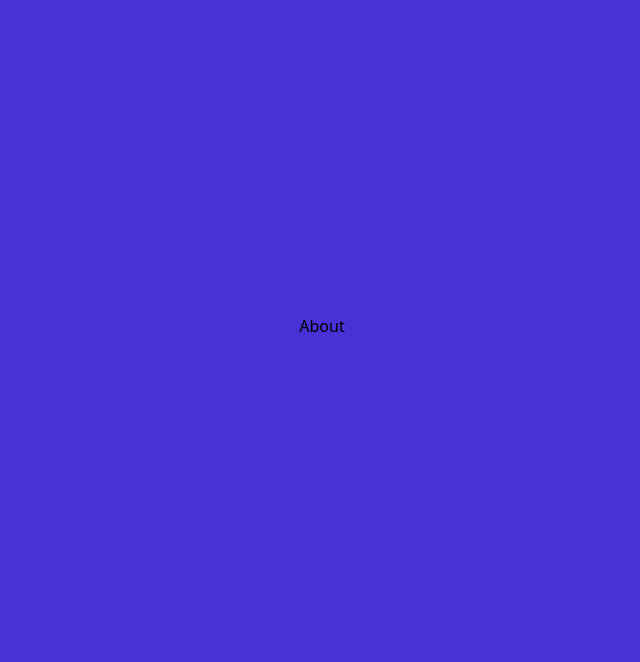
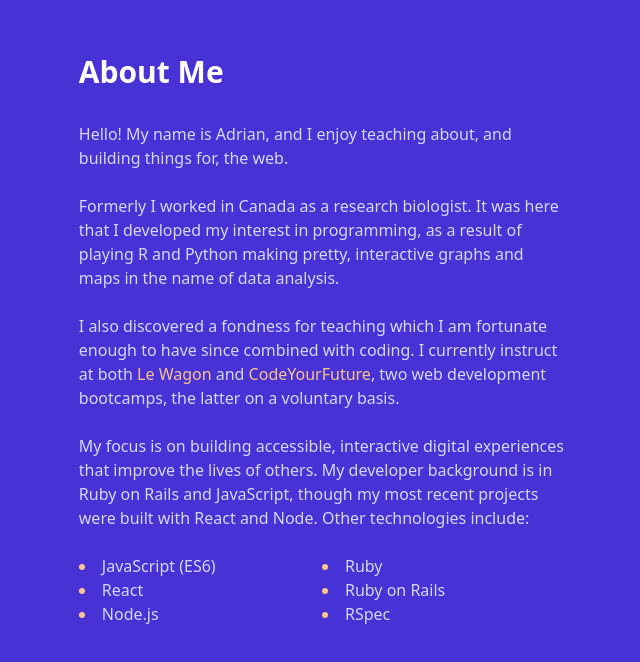
Before and after one commit to adrianHards/adrianhards.github.io, a React (Create React App) app: page / in a window 1280 px wide. Shown: the part 1046-1708 px from the top of the page, without its empty margins (318-958 px from the left). Built offline with nearby package versions, Linux system fonts and the light colour scheme; a web font is replaced by a local one.

Commit message:
add complete text to about section

```diff
--- a/src/components/About.js
+++ b/src/components/About.js
@@ -3,7 +3,7 @@ import { useAnimation, motion } from "framer-motion";
 import { useInView } from "react-intersection-observer";
 
 const fadeIn = {
-  visible: { opacity: 1, y: 0, transition: { duration: 2 } },
+  visible: { opacity: 1, y: 0, transition: { duration: 1 } },
   hidden: { opacity: 0, y: 50 }
 };
 
@@ -26,9 +26,65 @@ function About() {
       initial="hidden"
     >
       <motion.div variants={fadeIn}>
-        <div class="flex items-center justify-center h-screen">
-          About
+        <div class="flex h-screen px-[31%] py-32">
+
+          <div class="about">
+            <div class="text-white text-3xl font-semibold mb-8">
+              About Me
+            </div>
+
+            <div class="text-[#d2d8ff] text-l font-light">
+              <div class="about-text">
+                Hello! My name is Adrian, and I enjoy teaching about, and building things for, the web.
+                <br />
+                <br />
+                Formerly I worked in Canada as a research biologist. It was here that I developed my interest
+                in programming, as a result of playing R and Python making pretty, interactive graphs and maps
+                in the name of data analysis.
+                <br />
+                <br />
+                I also discovered a fondness for teaching which I am fortunate enough to have since combined with
+                coding. I currently instruct at both <span class="link-underline text-[#F7C58A]"><a href="https://www.lewagon.com/">Le Wagon</a></span>
+                &nbsp;and <span class="link-underline text-[#F7C58A]"><a href="https://codeyourfuture.io/">CodeYourFuture</a></span>,
+                two web development bootcamps, the latter on a voluntary basis.
+                <br />
+                <br />
+                My focus is on building accessible, interactive digital experiences that improve the lives of others.
+                My developer background is in Ruby on Rails and JavaScript, though my most recent projects were built with React and Node.
+                Other technologies include:
+              </div>
+              <br />
+              <div class="grid grid-cols-2 grid-rows-2 text-[#F7C58A]">
+                <li class="">
+                  <span class="text-[#d2d8ff]">JavaScript (ES6)</span>
+                </li>
+                <li class="">
+                  <span class="text-[#d2d8ff]">Ruby</span>
+                </li>
+                <li class="">
+                  <span class="text-[#d2d8ff]">React</span>
+                </li>
+                <li class="">
+                  <span class="text-[#d2d8ff]">Ruby on Rails</span>
+                </li>
+                <li class="">
+                  <span class="text-[#d2d8ff]">Node.js</span>
+                </li>
+                <li class="">
+                  <span class="text-[#d2d8ff]">RSpec</span>
+                </li>
+              </div>
+
+
+
+
+            </div>
+          </div>
+
+
+
         </div>
+
       </motion.div>
 
     </motion.div>
--- a/src/components/Contact.js
+++ b/src/components/Contact.js
@@ -3,7 +3,7 @@ import { useAnimation, motion } from "framer-motion";
 import { useInView } from "react-intersection-observer";
 
 const fadeIn = {
-  visible: { opacity: 1, y: 0, transition: { duration: 2 } },
+  visible: { opacity: 1, y: 0, transition: { duration: 1 } },
   hidden: { opacity: 0, y: 50 }
 };
 
--- a/src/components/Header.js
+++ b/src/components/Header.js
@@ -22,7 +22,7 @@ function Header() {
           <div class="text-[#F7C58A] text-6xl  pb-6">
             Full Stack <br /> Web Developer
           </div>
-          <div class="text-[#d2d8ff] text-l  font-light pb-8 w-[580px]">
+          <div class="text-[#d2d8ff] text-l font-light pb-8 w-[580px]">
             Passionate about teaching, collaborations and creating exciting interactive web experiences.
             Want to work together or need an extra hand at a hackathon? <br /> Let's get in touch!
           </div>
```
